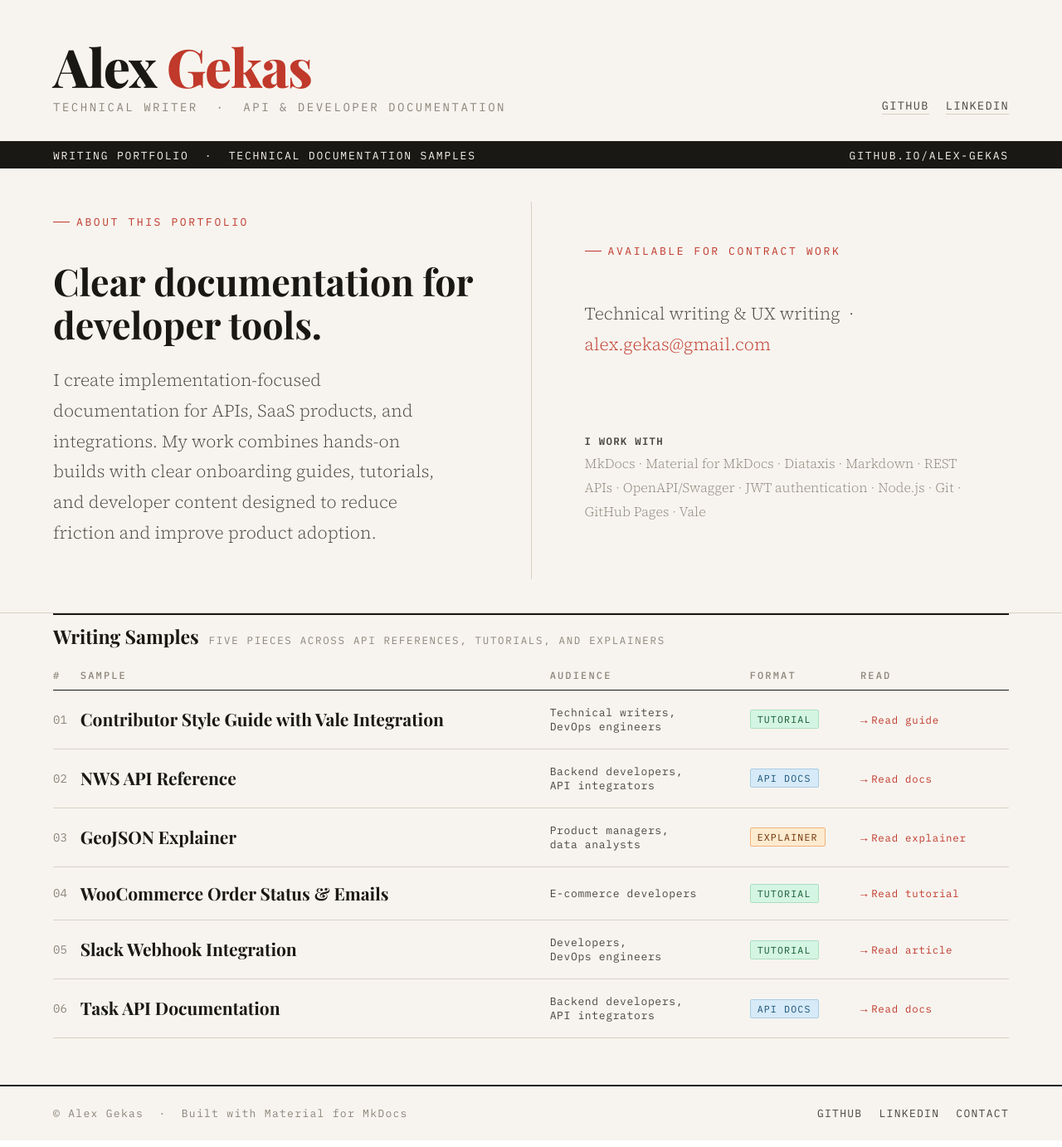
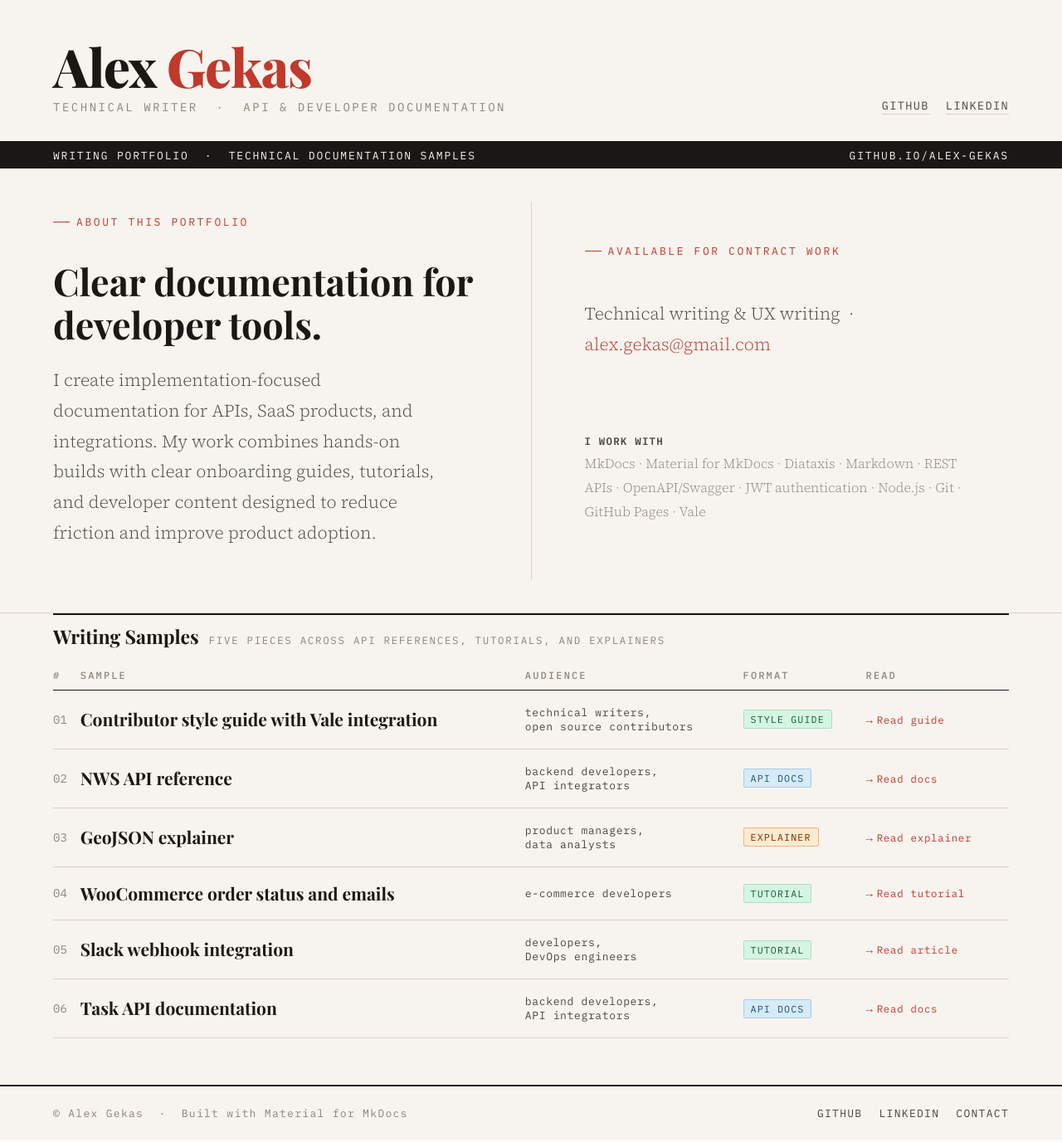
Before and after one commit to Alex-Gekas/Alex-Gekas.github.io, an MkDocs documentation site: the page built from docs/index.md, in a window 1280 px wide. Shown: the whole page at 83% size. Built offline with MkDocs 1.6.1 and Material for MkDocs 9.7.7, drawn with Linux system fonts in a browser that asks for light colours.

Commit message:
Google style to homepage

```diff
--- a/docs/overrides/home.html
+++ b/docs/overrides/home.html
@@ -479,9 +479,9 @@
 
         <tr class="ag-row-active">
           <td class="ag-sample-num">01</td>
-          <td><div class="ag-sample-title">Contributor Style Guide with Vale Integration</div></td>
-          <td class="ag-sample-audience">Technical writers,<br>DevOps engineers</td>
-          <td class="ag-sample-type"><span class="ag-tag ag-tag-tut">Tutorial</span></td>
+          <td><div class="ag-sample-title">Contributor style guide with Vale integration</div></td>
+          <td class="ag-sample-audience">technical writers,<br>open source contributors</td>
+          <td class="ag-sample-type"><span class="ag-tag ag-tag-tut">Style Guide</span></td>
           <td>
             <div class="ag-sample-links">
               <a class="ag-link" href="vr-style-guide/guide/">Read guide</a>
@@ -491,8 +491,8 @@
 
         <tr class="ag-row-active">
           <td class="ag-sample-num">02</td>
-          <td><div class="ag-sample-title">NWS API Reference</div></td>
-          <td class="ag-sample-audience">Backend developers,<br>API integrators</td>
+          <td><div class="ag-sample-title">NWS API reference</div></td>
+          <td class="ag-sample-audience">backend developers,<br>API integrators</td>
           <td class="ag-sample-type"><span class="ag-tag ag-tag-api">API Docs</span></td>
           <td>
             <div class="ag-sample-links">
@@ -503,8 +503,8 @@
 
         <tr class="ag-row-active">
           <td class="ag-sample-num">03</td>
-          <td><div class="ag-sample-title">GeoJSON Explainer</div></td>
-          <td class="ag-sample-audience">Product managers,<br>data analysts</td>
+          <td><div class="ag-sample-title">GeoJSON explainer</div></td>
+          <td class="ag-sample-audience">product managers,<br>data analysts</td>
           <td class="ag-sample-type"><span class="ag-tag ag-tag-expl">Explainer</span></td>
           <td>
             <div class="ag-sample-links">
@@ -515,8 +515,8 @@
 
         <tr class="ag-row-active">
           <td class="ag-sample-num">04</td>
-          <td><div class="ag-sample-title">WooCommerce Order Status & Emails</div></td>
-          <td class="ag-sample-audience">E-commerce developers</td>
+          <td><div class="ag-sample-title">WooCommerce order status and emails</div></td>
+          <td class="ag-sample-audience">e-commerce developers</td>
           <td class="ag-sample-type"><span class="ag-tag ag-tag-tut">Tutorial</span></td>
           <td>
             <div class="ag-sample-links">
@@ -527,8 +527,8 @@
 
         <tr class="ag-row-active">
           <td class="ag-sample-num">05</td>
-          <td><div class="ag-sample-title">Slack Webhook Integration</div></td>
-          <td class="ag-sample-audience">Developers,<br>DevOps engineers</td>
+          <td><div class="ag-sample-title">Slack webhook integration</div></td>
+          <td class="ag-sample-audience">developers,<br>DevOps engineers</td>
           <td class="ag-sample-type"><span class="ag-tag ag-tag-tut">Tutorial</span></td>
           <td>
             <div class="ag-sample-links">
@@ -539,9 +539,9 @@
 
         <tr class="ag-row-active">
           <td class="ag-sample-num">06</td>
-          <td><div class="ag-sample-title">Task API Documentation</div></td>
-          <td class="ag-sample-audience">Backend developers,<br>API integrators</td>
-          <td class="ag-sample-type"><span class="ag-tag ag-tag-api">API Docs</span></td>
+          <td><div class="ag-sample-title">Task API documentation</div></td>
+          <td class="ag-sample-audience">backend developers,<br>API integrators</td>
+          <td class="ag-sample-type"><span class="ag-tag ag-tag-api">API docs</span></td>
           <td>
             <div class="ag-sample-links">
               <a class="ag-link" href="task-api-docs/about/">Read docs</a>
```
